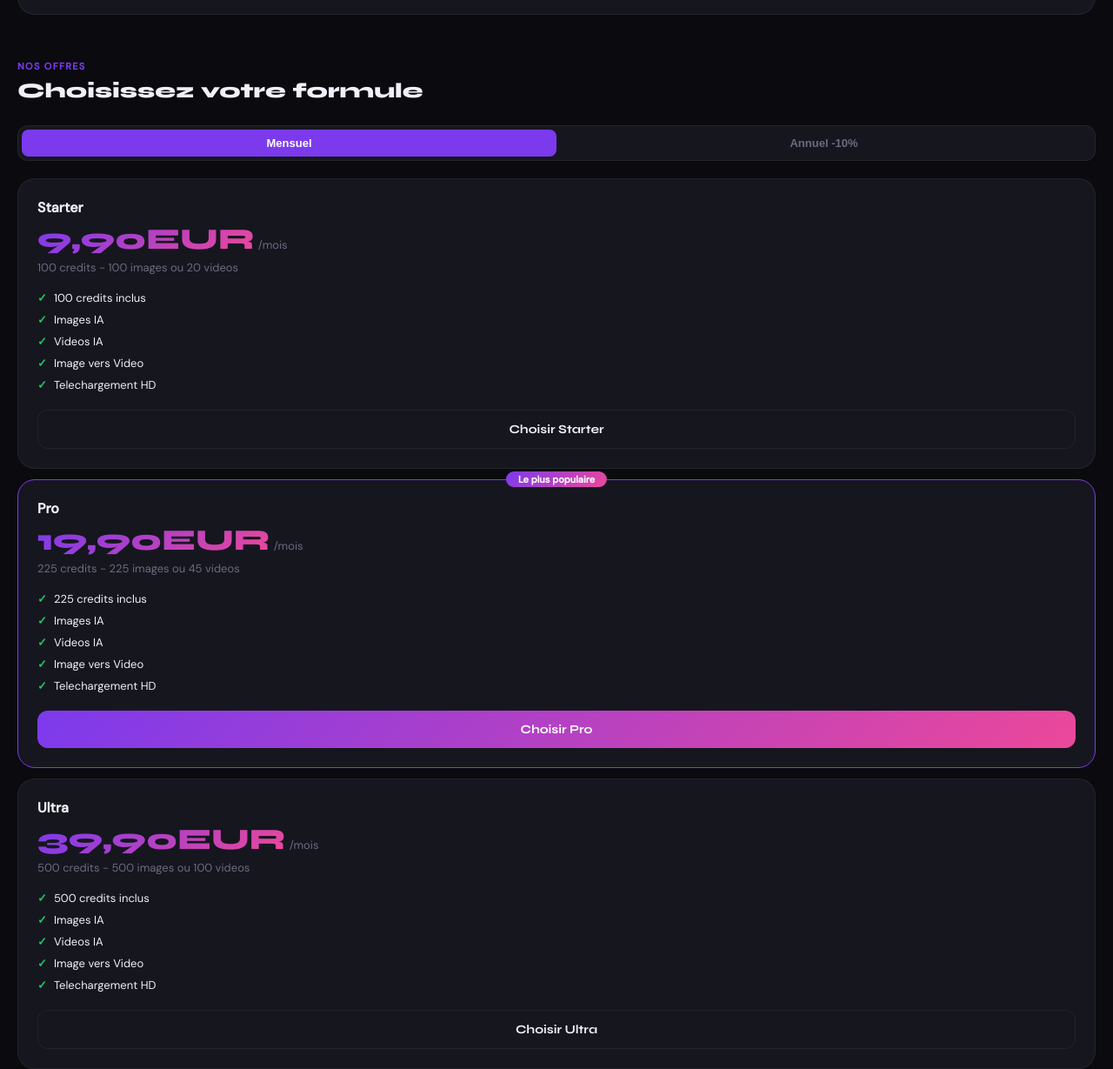
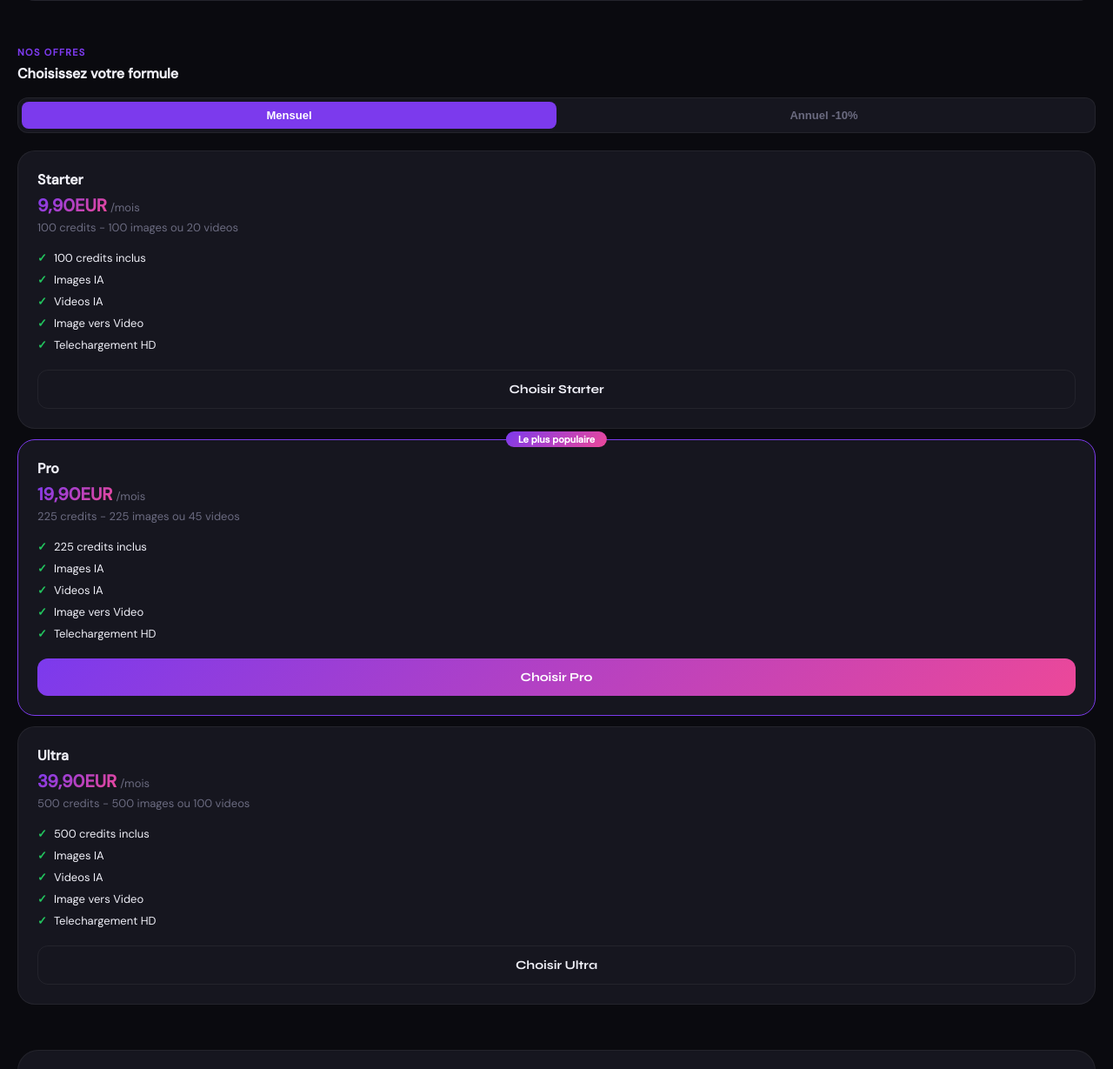
Before and after one commit to frisbiefr-coder/gladiator.ai, a website: page index.html in a window 1280 px wide. Shown: the part 1675-2904 px from the top of the page at 87% size. Drawn offline with Linux system fonts and the light colour scheme.

Commit message:
Update index.html

```diff
--- a/index.html
+++ b/index.html
@@ -131,7 +131,7 @@ body.landing-mode .banner,body.landing-mode .tabs-wrapper,body.landing-mode #mai
 .stat-label{font-size:11px;color:var(--muted);margin-top:2px;}
 .lp-features{padding:40px 20px;}
 .section-label{font-size:11px;color:var(--accent);text-transform:uppercase;letter-spacing:0.12em;font-weight:600;margin-bottom:8px;}
-.section-title{font-family:'Syne',sans-serif;font-size:24px;font-weight:800;margin-bottom:24px;line-height:1.2;}
+.section-title{font-family:'DM Sans',sans-serif;font-size:16px;font-weight:600;margin-bottom:16px;line-height:1.3;}
 .feature-card{background:var(--card);border:1px solid var(--border);border-radius:20px;padding:20px;margin-bottom:12px;}
 .feature-icon{width:44px;height:44px;border-radius:12px;background:rgba(124,58,237,0.15);border:1px solid rgba(124,58,237,0.3);display:flex;align-items:center;justify-content:center;font-size:20px;margin-bottom:12px;}
 .feature-title{font-family:'DM Sans',sans-serif;font-size:15px;font-weight:600;margin-bottom:6px;}
@@ -145,7 +145,7 @@ body.landing-mode .banner,body.landing-mode .tabs-wrapper,body.landing-mode #mai
 .popular-tag{position:absolute;top:-10px;left:50%;transform:translateX(-50%);background:var(--gradient);color:white;border-radius:20px;padding:2px 14px;font-size:11px;font-weight:700;white-space:nowrap;}
 .lp-plan-name{font-family:'DM Sans',sans-serif;font-size:16px;font-weight:700;margin-bottom:6px;}
 .lp-plan-price-wrap{display:flex;align-items:baseline;gap:4px;margin-bottom:4px;}
-.lp-plan-price{font-family:'Syne',sans-serif;font-size:34px;font-weight:800;background:var(--gradient);-webkit-background-clip:text;-webkit-text-fill-color:transparent;background-clip:text;}
+.lp-plan-price{font-family:'DM Sans',sans-serif;font-size:20px;font-weight:700;background:var(--gradient);-webkit-background-clip:text;-webkit-text-fill-color:transparent;background-clip:text;}
 .lp-plan-period{color:var(--muted);font-size:13px;}
 .lp-plan-desc{color:var(--muted);font-size:13px;margin-bottom:14px;}
 .lp-plan-features{list-style:none;margin-bottom:16px;}
@@ -155,7 +155,7 @@ body.landing-mode .banner,body.landing-mode .tabs-wrapper,body.landing-mode #mai
 .lp-plan-btn.filled{background:var(--gradient);color:white;}
 .lp-plan-btn.outlined{background:transparent;border:1px solid var(--border);color:var(--text);}
 .lp-final-cta{margin:0 20px 48px;background:var(--card);border:1px solid var(--border);border-radius:24px;padding:36px 24px;text-align:center;}
-.lp-final-cta h2{font-family:'Syne',sans-serif;font-size:24px;font-weight:800;margin-bottom:10px;}
+.lp-final-cta h2{font-family:'DM Sans',sans-serif;font-size:16px;font-weight:600;margin-bottom:10px;}
 .lp-final-cta p{color:var(--muted);font-size:14px;margin-bottom:24px;}
 </style>
 </head>
```
